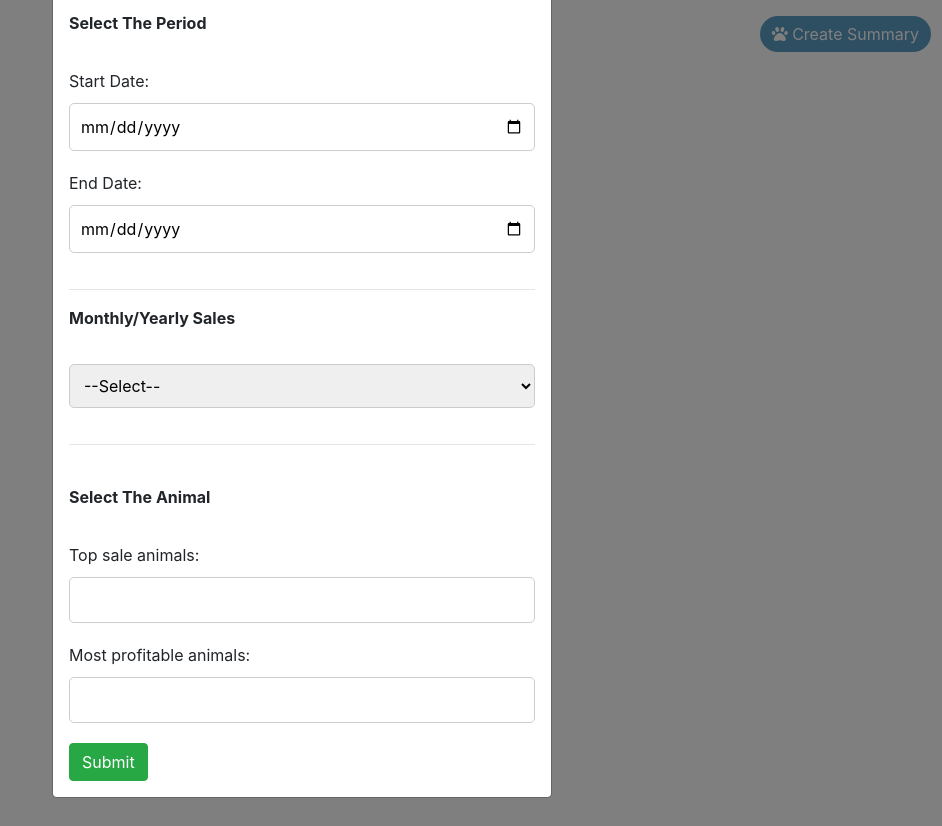
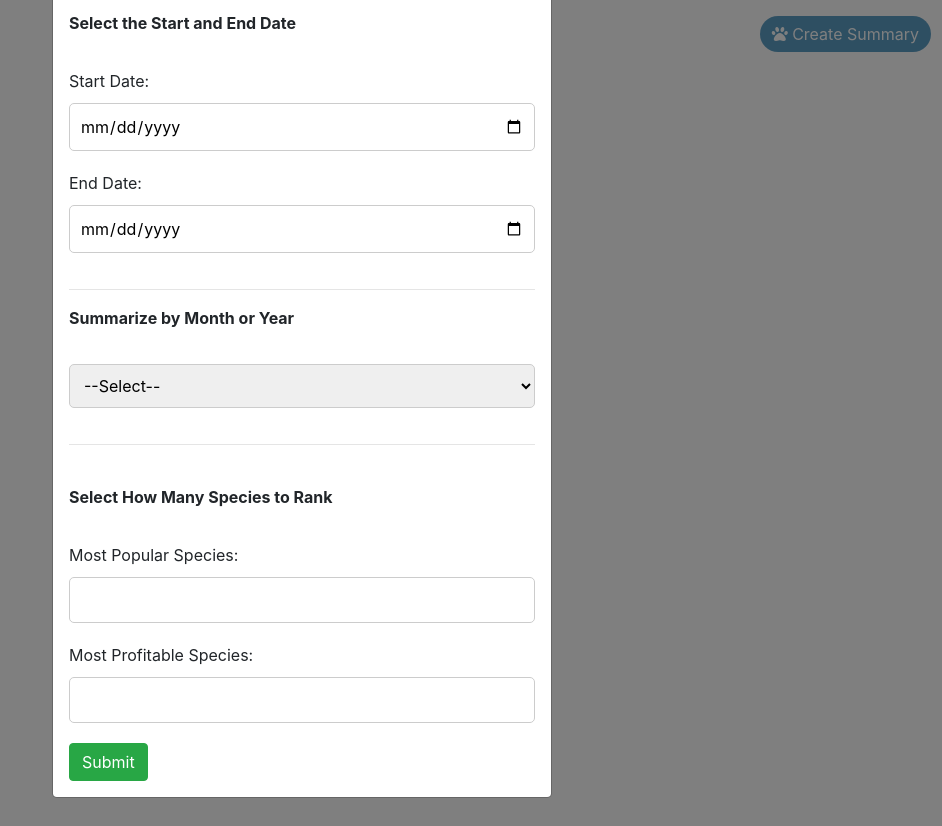
Before and after one commit to AristotleLiu/ACIT-2911-Group-2, a Flask app: page /invoice in a window 1280 px wide, after a click on "Create Summary". Shown: the part 115-941 px from the top of the page, without its empty margins (338-1280 px from the left). Run offline with Flask 3, Linux system fonts and the light colour scheme; data that the repository does not hold is empty; some libraries are stand-ins or nearby versions.

Commit message:
Updates the create summary modal to have less ambiguous woding

```diff
--- a/templates/invoice.html
+++ b/templates/invoice.html
@@ -260,7 +260,7 @@
         <body>
           <form method="dialog" id="summaryForm" onsubmit="createSummary()">
 
-            <label><b>Select The Period</b></label>
+            <label><b>Select the Start and End Date</b></label>
             <br>
             <label for="start_date">Start Date:</label>
             <input type="date" id="start_date" name="start_date">
@@ -269,7 +269,7 @@
             <input type="date" id="end_date" name="end_date">
             <br>
             <hr>
-            <label><b>Monthly/Yearly Sales</b></label>
+            <label><b>Summarize by Month or Year</b></label>
             <br>
             <select name="quick_select" id="quick_select" name="quick_select">
               <option value="">--Select--</option>
@@ -278,12 +278,12 @@
             </select>
             <hr>
             <br>
-            <label><b>Select The Animal</b></label>
+            <label><b>Select How Many Species to Rank</b></label>
             <br>
-            <label for="top_sale_animals">Top sale animals:</label>
+            <label for="top_sale_animals">Most Popular Species:</label>
             <input type="number" id="top_sale_animals" name="top_sale_animals" step="1" min="0">
             <br>
-            <label for="most_profitable">Most profitable animals:</label>
+            <label for="most_profitable">Most Profitable Species:</label>
             <input type="number" id="most_profitable" name="most_profitable" step="1" min="0">
             <br>
 
```
